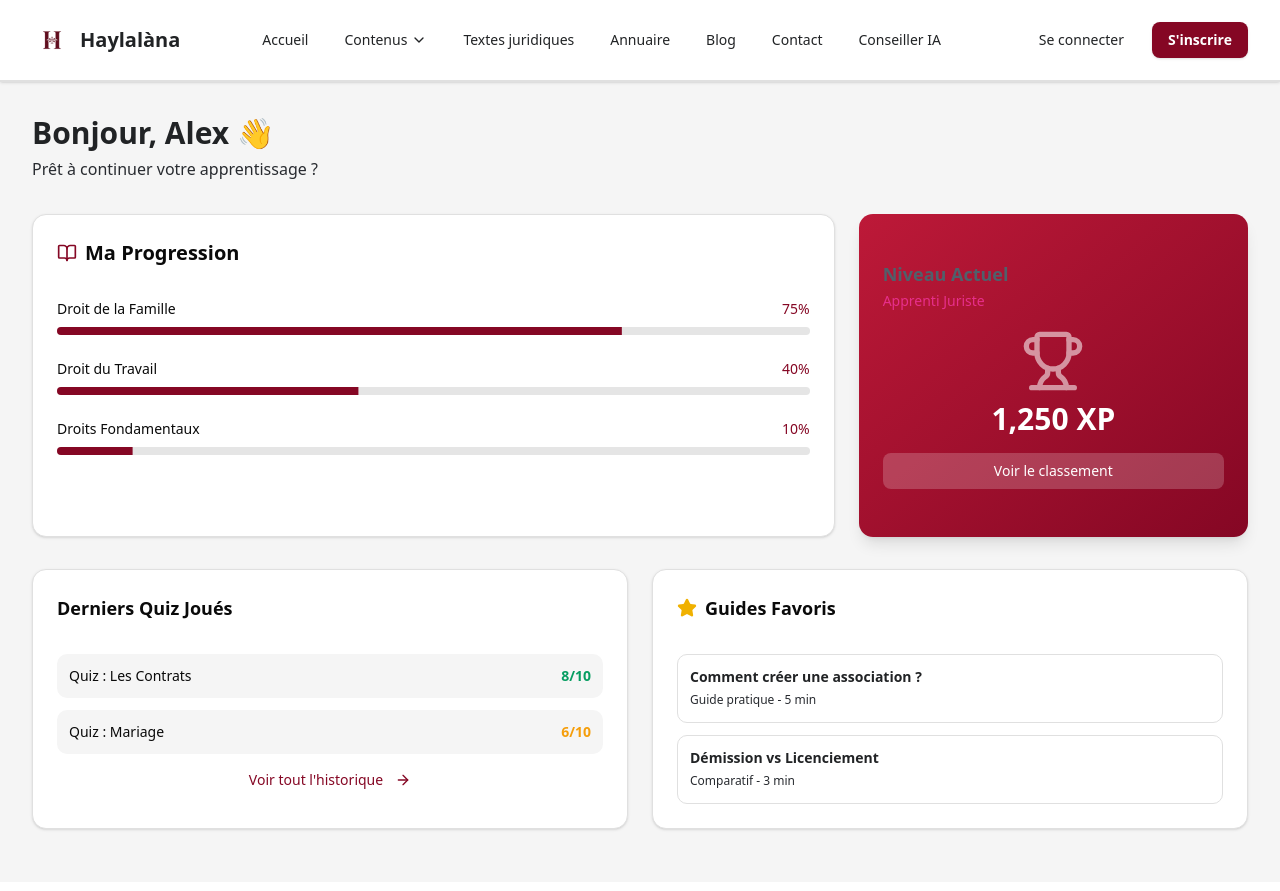
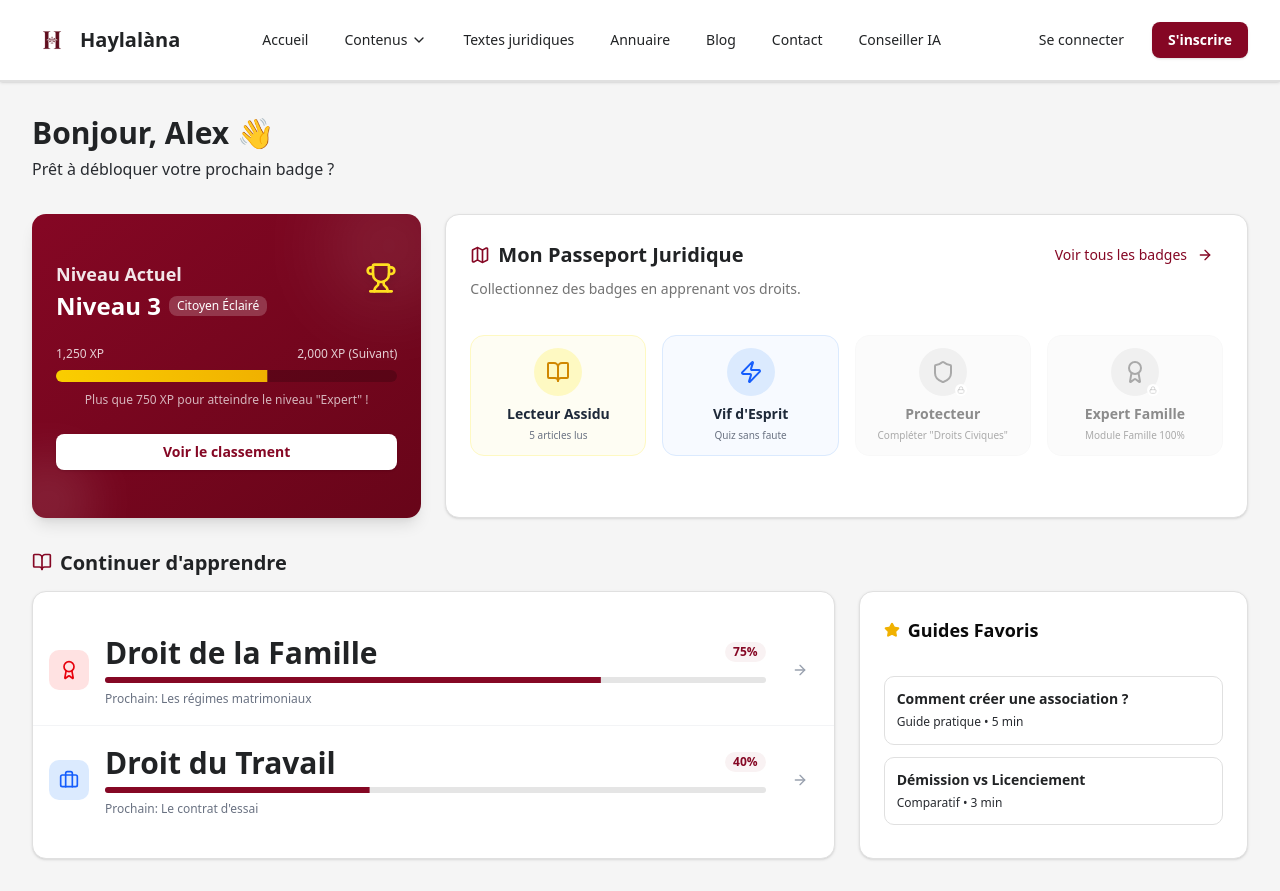
Before and after one commit to Tomefy5/haylalana-plateform, a Next.js app: page /en/dashboard/citizen in a window 1280 px wide. Built offline with nearby package versions, Linux system fonts and the light colour scheme.

Commit message:
feat(dashboard): gamify citizen dashboard with passport and badges

```diff
--- a/src/app/[locale]/dashboard/citizen/page.tsx
+++ b/src/app/[locale]/dashboard/citizen/page.tsx
@@ -1,117 +1,188 @@
-import { Card, CardContent, CardHeader, CardTitle } from '@/components/ui/card';
+import { Card, CardContent, CardHeader, CardTitle, CardDescription } from '@/components/ui/card';
 import { Progress } from '@/components/ui/progress';
 import { Button } from '@/components/ui/button';
-import { BookOpen, Trophy, ArrowRight, Star } from 'lucide-react';
+import { Badge } from '@/components/ui/badge';
+import { BookOpen, Trophy, ArrowRight, Star, Award, Shield, Zap, Lock, Map, Briefcase } from 'lucide-react';
 import Link from 'next/link';
 
 export default function CitizenDashboard() {
     return (
-        <div className="space-y-8">
+        <div className="space-y-8 animate-fade-in">
             {/* Header */}
             <div>
                 <h1 className="text-3xl font-bold text-haylalana-heading-primary">Bonjour, Alex 👋</h1>
-                <p className="text-haylalana-text-secondary mt-1">Prêt à continuer votre apprentissage ?</p>
+                <p className="text-haylalana-text-secondary mt-1">Prêt à débloquer votre prochain badge ?</p>
             </div>
 
-            {/* Progression */}
-            <section className="grid grid-cols-1 md:grid-cols-2 lg:grid-cols-3 gap-6">
+            {/* Progression & Statut Combined Row */}
+            <section className="grid grid-cols-1 lg:grid-cols-3 gap-6">
+
+                {/* Level Card - Gamified */}
+                <Card className="col-span-1 lg:col-span-1 bg-gradient-to-br from-haylalana-brand to-haylalana-brand-dark text-white border-0 shadow-lg relative overflow-hidden">
+                    {/* Decorative Background Elements */}
+                    <div className="absolute top-0 right-0 -mr-8 -mt-8 w-32 h-32 bg-white/10 rounded-full blur-2xl"></div>
+                    <div className="absolute bottom-0 left-0 -ml-8 -mb-8 w-24 h-24 bg-white/10 rounded-full blur-xl"></div>
+
+                    <CardContent className="p-6 flex flex-col h-full justify-between relative z-10">
+                        <div className="flex justify-between items-start">
+                            <div>
+                                <h3 className="font-semibold text-lg text-white/90">Niveau Actuel</h3>
+                                <div className="flex items-center gap-2 mt-1">
+                                    <span className="text-2xl font-bold">Niveau 3</span>
+                                    <Badge className="bg-white/20 hover:bg-white/30 text-white border-0 backdrop-blur-sm">
+                                        Citoyen Éclairé
+                                    </Badge>
+                                </div>
+                            </div>
+                            <Trophy className="w-8 h-8 text-yellow-300 drop-shadow-md" />
+                        </div>
+
+                        <div className="mt-6 mb-2">
+                            <div className="flex justify-between text-xs text-white/80 mb-2 font-medium">
+                                <span>1,250 XP</span>
+                                <span>2,000 XP (Suivant)</span>
+                            </div>
+                            <Progress value={62} className="h-3 bg-black/20" indicatorClassName="bg-gradient-to-r from-yellow-300 to-yellow-500" />
+                            <p className="text-xs text-white/70 mt-2 text-center">
+                                Plus que 750 XP pour atteindre le niveau "Expert" !
+                            </p>
+                        </div>
+
+                        <Button variant="secondary" className="w-full bg-white text-haylalana-brand hover:bg-white/90 font-semibold shadow-sm mt-4 border-0">
+                            Voir le classement
+                        </Button>
+                    </CardContent>
+                </Card>
+
+                {/* My Passport / Succès - NEW SECTION */}
+                <Card className="col-span-1 lg:col-span-2 shadow-sm border-haylalana-border-primary">
+                    <CardHeader className="pb-3">
+                        <div className="flex justify-between items-center">
+                            <CardTitle className="text-xl flex items-center gap-2 text-haylalana-heading-primary">
+                                <Map className="w-5 h-5 text-haylalana-brand" />
+                                Mon Passeport Juridique
+                            </CardTitle>
+                            <Button variant="ghost" size="sm" className="text-haylalana-brand hover:bg-haylalana-brand/5">
+                                Voir tous les badges <ArrowRight className="w-4 h-4 ml-1" />
+                            </Button>
+                        </div>
+                        <CardDescription>Collectionnez des badges en apprenant vos droits.</CardDescription>
+                    </CardHeader>
+                    <CardContent>
+                        <div className="grid grid-cols-2 sm:grid-cols-4 gap-4">
+                            {/* Unlocked Badges */}
+                            <div className="flex flex-col items-center text-center p-3 rounded-xl bg-yellow-50/50 border border-yellow-100 hover:shadow-md transition-all group cursor-pointer">
+                                <div className="w-12 h-12 rounded-full bg-yellow-100 flex items-center justify-center mb-2 group-hover:scale-110 transition-transform">
+                                    <BookOpen className="w-6 h-6 text-yellow-600" />
+                                </div>
+                                <h4 className="font-semibold text-sm text-gray-800">Lecteur Assidu</h4>
+                                <p className="text-[10px] text-gray-500 mt-1">5 articles lus</p>
+                            </div>
+
+                            <div className="flex flex-col items-center text-center p-3 rounded-xl bg-blue-50/50 border border-blue-100 hover:shadow-md transition-all group cursor-pointer">
+                                <div className="w-12 h-12 rounded-full bg-blue-100 flex items-center justify-center mb-2 group-hover:scale-110 transition-transform">
+                                    <Zap className="w-6 h-6 text-blue-600" />
+                                </div>
+                                <h4 className="font-semibold text-sm text-gray-800">Vif d'Esprit</h4>
+                                <p className="text-[10px] text-gray-500 mt-1">Quiz sans faute</p>
+                            </div>
+
+                            {/* Locked Badges */}
+                            <div className="flex flex-col items-center text-center p-3 rounded-xl bg-gray-50 border border-gray-100 opacity-60 grayscale hover:grayscale-0 hover:opacity-100 transition-all cursor-not-allowed group">
+                                <div className="w-12 h-12 rounded-full bg-gray-200 flex items-center justify-center mb-2 relative">
+                                    <Shield className="w-6 h-6 text-gray-500" />
+                                    <Lock className="w-3 h-3 text-gray-400 absolute bottom-0 right-0 bg-white rounded-full p-0.5" />
+                                </div>
+                                <h4 className="font-semibold text-sm text-gray-700">Protecteur</h4>
+                                <p className="text-[10px] text-gray-500 mt-1">Compléter "Droits Civiques"</p>
+                            </div>
+
+                            <div className="flex flex-col items-center text-center p-3 rounded-xl bg-gray-50 border border-gray-100 opacity-60 grayscale hover:grayscale-0 hover:opacity-100 transition-all cursor-not-allowed group">
+                                <div className="w-12 h-12 rounded-full bg-gray-200 flex items-center justify-center mb-2 relative">
+                                    <Award className="w-6 h-6 text-gray-500" />
+                                    <Lock className="w-3 h-3 text-gray-400 absolute bottom-0 right-0 bg-white rounded-full p-0.5" />
+                                </div>
+                                <h4 className="font-semibold text-sm text-gray-700">Expert Famille</h4>
+                                <p className="text-[10px] text-gray-500 mt-1">Module Famille 100%</p>
+                            </div>
+                        </div>
+                    </CardContent>
+                </Card>
+            </section>
+
+            {/* Learning Path / Cours En cours */}
+            <section className="space-y-4">
+                <h2 className="text-xl font-bold text-haylalana-heading-primary flex items-center gap-2">
+                    <BookOpen className="w-5 h-5 text-haylalana-brand" />
+                    Continuer d'apprendre
+                </h2>
+                <div className="grid grid-cols-1 md:grid-cols-3 gap-6">
                     <Card className="col-span-1 md:col-span-2 shadow-sm border-haylalana-border-primary">
-                    <CardHeader>
-                        <CardTitle className="text-xl flex items-center gap-2">
-                            <BookOpen className="w-5 h-5 text-haylalana-brand" />
-                            Ma Progression
-                        </CardTitle>
-                    </CardHeader>
-                    <CardContent className="space-y-6">
-                        <div>
-                            <div className="flex justify-between mb-2 text-sm font-medium">
-                                <span>Droit de la Famille</span>
-                                <span className="text-haylalana-brand">75%</span>
+                        <CardContent className="p-0">
+                            <div className="divide-y divide-gray-100">
+                                <div className="p-4 flex items-center gap-4 hover:bg-gray-50 transition-colors cursor-pointer">
+                                    <div className="w-10 h-10 rounded-lg bg-red-100 flex items-center justify-center shrink-0">
+                                        <Award className="w-5 h-5 text-red-600" />
                                     </div>
-                            <Progress value={75} className="h-2" />
+                                    <div className="flex-1">
+                                        <div className="flex justify-between items-center mb-1">
+                                            <h4 className="font-semibold text-haylalana-heading-primary">Droit de la Famille</h4>
+                                            <span className="text-xs font-bold text-haylalana-brand bg-haylalana-brand/5 px-2 py-0.5 rounded-full">75%</span>
                                         </div>
-                        <div>
-                            <div className="flex justify-between mb-2 text-sm font-medium">
-                                <span>Droit du Travail</span>
-                                <span className="text-haylalana-brand">40%</span>
+                                        <Progress value={75} className="h-1.5" />
+                                        <p className="text-xs text-gray-500 mt-1.5">Prochain: Les régimes matrimoniaux</p>
                                     </div>
-                            <Progress value={40} className="h-2" />
+                                    <Button size="icon" variant="ghost">
+                                        <ArrowRight className="w-4 h-4 text-gray-400" />
+                                    </Button>
                                 </div>
-                        <div>
-                            <div className="flex justify-between mb-2 text-sm font-medium">
-                                <span>Droits Fondamentaux</span>
-                                <span className="text-haylalana-brand">10%</span>
+
+                                <div className="p-4 flex items-center gap-4 hover:bg-gray-50 transition-colors cursor-pointer">
+                                    <div className="w-10 h-10 rounded-lg bg-blue-100 flex items-center justify-center shrink-0">
+                                        <Briefcase className="w-5 h-5 text-blue-600" /> {/* Note: Briefcase needs import if not already globally available or specific import */}
                                     </div>
-                            <Progress value={10} className="h-2" />
+                                    <div className="flex-1">
+                                        <div className="flex justify-between items-center mb-1">
+                                            <h4 className="font-semibold text-haylalana-heading-primary">Droit du Travail</h4>
+                                            <span className="text-xs font-bold text-haylalana-brand bg-haylalana-brand/5 px-2 py-0.5 rounded-full">40%</span>
+                                        </div>
+                                        <Progress value={40} className="h-1.5" />
+                                        <p className="text-xs text-gray-500 mt-1.5">Prochain: Le contrat d'essai</p>
+                                    </div>
+                                    <Button size="icon" variant="ghost">
+                                        <ArrowRight className="w-4 h-4 text-gray-400" />
+                                    </Button>
+                                </div>
                             </div>
                         </CardContent>
                     </Card>
 
-                {/* Statut Rapide */}
-                <Card className="bg-gradient-to-br from-haylalana-brand-light to-haylalana-brand text-white border-0 shadow-lg">
-                    <CardContent className="p-6 flex flex-col h-full justify-between">
-                        <div>
-                            <h3 className="font-semibold text-lg mb-1">Niveau Actuel</h3>
-                            <p className="text-haylalana-accent-light text-sm">Apprenti Juriste</p>
-                        </div>
-                        <div className="text-center my-4">
-                            <Trophy className="w-16 h-16 mx-auto opacity-90 animate-pulse" />
-                            <span className="block text-3xl font-bold mt-2">1,250 XP</span>
-                        </div>
-                        <Button variant="secondary" className="w-full bg-white/20 hover:bg-white/30 text-white border-0">
-                            Voir le classement
-                        </Button>
-                    </CardContent>
-                </Card>
-            </section>
-
-            {/* Activités Récentes */}
-            <section className="grid grid-cols-1 md:grid-cols-2 gap-6">
-                <Card className="shadow-sm border-haylalana-border-primary">
-                    <CardHeader>
-                        <CardTitle className="text-lg">Derniers Quiz Joués</CardTitle>
-                    </CardHeader>
-                    <CardContent>
-                        <ul className="space-y-3">
-                            <li className="flex justify-between items-center p-3 bg-haylalana-bg-secondary rounded-lg">
-                                <span className="font-medium text-sm">Quiz : Les Contrats</span>
-                                <span className="text-haylalana-success font-bold text-sm">8/10</span>
-                            </li>
-                            <li className="flex justify-between items-center p-3 bg-haylalana-bg-secondary rounded-lg">
-                                <span className="font-medium text-sm">Quiz : Mariage</span>
-                                <span className="text-haylalana-warning font-bold text-sm">6/10</span>
-                            </li>
-                        </ul>
-                        <Button variant="link" asChild className="w-full mt-2 text-haylalana-brand">
-                            <Link href="#">Voir tout l'historique <ArrowRight className="w-4 h-4 ml-1" /></Link>
-                        </Button>
-                    </CardContent>
-                </Card>
-
+                    {/* Guides Favoris / Quick Links */}
                     <Card className="shadow-sm border-haylalana-border-primary">
                         <CardHeader>
                             <CardTitle className="text-lg flex items-center gap-2">
-                            <Star className="w-5 h-5 text-yellow-500 fill-current" />
+                                <Star className="w-4 h-4 text-yellow-500 fill-current" />
                                 Guides Favoris
                             </CardTitle>
                         </CardHeader>
                         <CardContent>
                             <ul className="space-y-3">
                                 <li>
-                                <Link href="#" className="block p-3 border border-haylalana-border-primary rounded-lg hover:border-haylalana-brand hover:bg-haylalana-brand/5 transition-colors">
-                                    <h4 className="font-semibold text-sm text-haylalana-heading-primary">Comment créer une association ?</h4>
-                                    <p className="text-xs text-haylalana-text-secondary mt-1">Guide pratique - 5 min</p>
+                                    <Link href="#" className="block p-3 border border-haylalana-border-primary rounded-lg hover:border-haylalana-brand hover:bg-haylalana-brand/5 transition-colors group">
+                                        <h4 className="font-semibold text-sm text-haylalana-heading-primary group-hover:text-haylalana-brand">Comment créer une association ?</h4>
+                                        <p className="text-xs text-haylalana-text-secondary mt-1">Guide pratique • 5 min</p>
                                     </Link>
                                 </li>
                                 <li>
-                                <Link href="#" className="block p-3 border border-haylalana-border-primary rounded-lg hover:border-haylalana-brand hover:bg-haylalana-brand/5 transition-colors">
-                                    <h4 className="font-semibold text-sm text-haylalana-heading-primary">Démission vs Licenciement</h4>
-                                    <p className="text-xs text-haylalana-text-secondary mt-1">Comparatif - 3 min</p>
+                                    <Link href="#" className="block p-3 border border-haylalana-border-primary rounded-lg hover:border-haylalana-brand hover:bg-haylalana-brand/5 transition-colors group">
+                                        <h4 className="font-semibold text-sm text-haylalana-heading-primary group-hover:text-haylalana-brand">Démission vs Licenciement</h4>
+                                        <p className="text-xs text-haylalana-text-secondary mt-1">Comparatif • 3 min</p>
                                     </Link>
                                 </li>
                             </ul>
                         </CardContent>
                     </Card>
+                </div>
             </section>
         </div>
     );
--- a/src/components/ui/progress.tsx
+++ b/src/components/ui/progress.tsx
@@ -7,8 +7,10 @@ import { cn } from "@/lib/utils"
 
 const Progress = React.forwardRef<
     React.ElementRef<typeof ProgressPrimitive.Root>,
-    React.ComponentPropsWithoutRef<typeof ProgressPrimitive.Root>
->(({ className, value, ...props }, ref) => (
+    React.ComponentPropsWithoutRef<typeof ProgressPrimitive.Root> & {
+        indicatorClassName?: string
+    }
+>(({ className, value, indicatorClassName, ...props }, ref) => (
     <ProgressPrimitive.Root
         ref={ref}
         className={cn(
@@ -18,7 +20,7 @@ const Progress = React.forwardRef<
         {...props}
     >
         <ProgressPrimitive.Indicator
-            className="h-full w-full flex-1 bg-haylalana-brand transition-all"
+            className={cn("h-full w-full flex-1 bg-haylalana-brand transition-all", indicatorClassName)}
             style={{ transform: `translateX(-${100 - (value || 0)}%)` }}
         />
     </ProgressPrimitive.Root>
```
Lines whose indentation alone changed are shown as unchanged.
